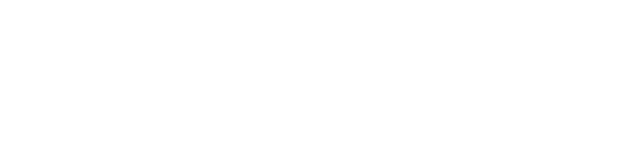
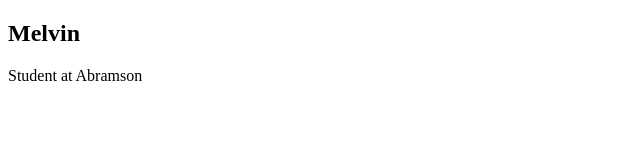
Before and after one commit to Melastar33/Melastar33.Github, a plain HTML site: page index.html in a window 1280 px wide. Shown: the whole page, without its empty margins (0-640 px from the left). Drawn offline with Linux system fonts and the light colour scheme.

Commit message:
TODO 5 completed

```diff
--- a/index.html
+++ b/index.html
@@ -12,7 +12,16 @@
         </nav>
 
         <main>
+            <!--Sidebar section-->
 
-        </main>
+    <div>
+
     </div>
-</html>
+
+    <!--Content section-->
+    <div>
+<h2>Melvin</h2>
+<p>Student at Abramson </p>
+    </div>
+
+</main>
```
